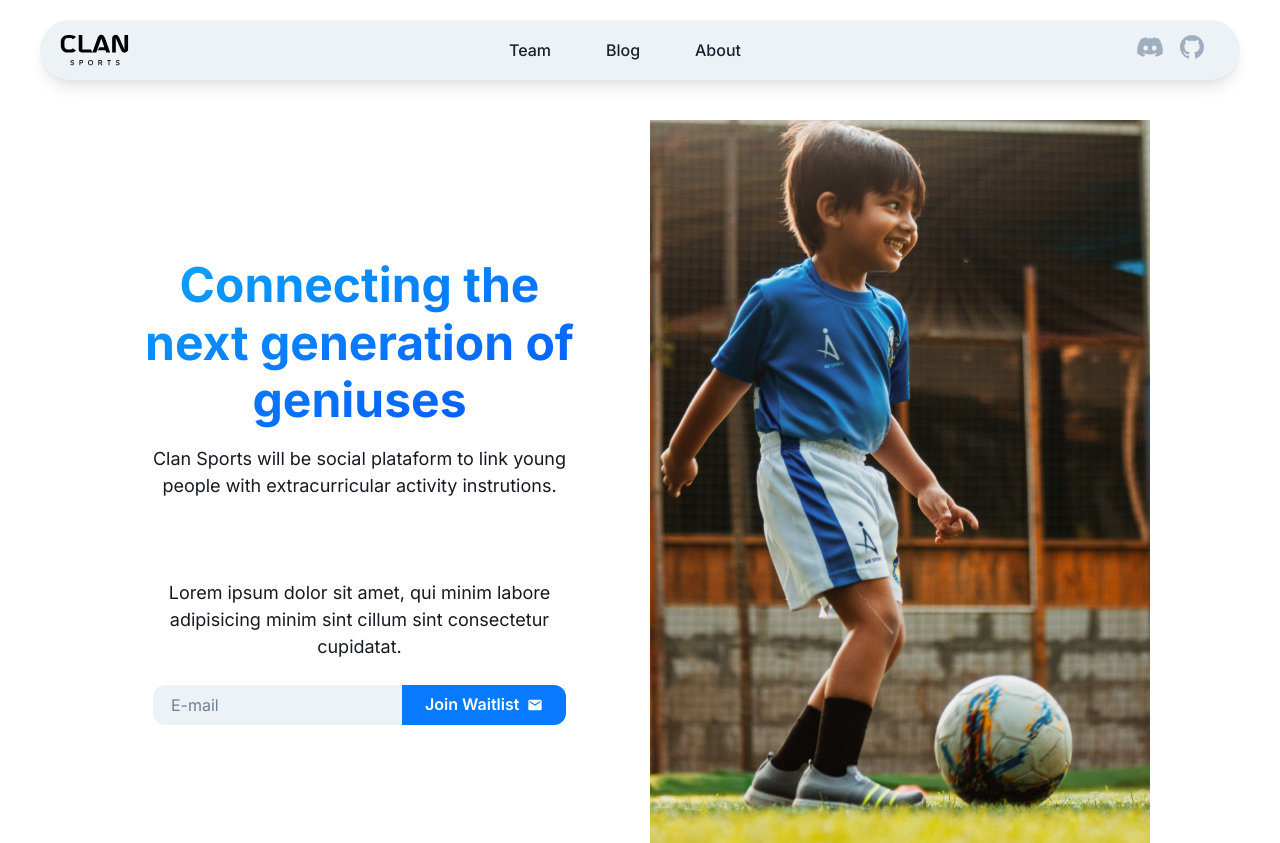
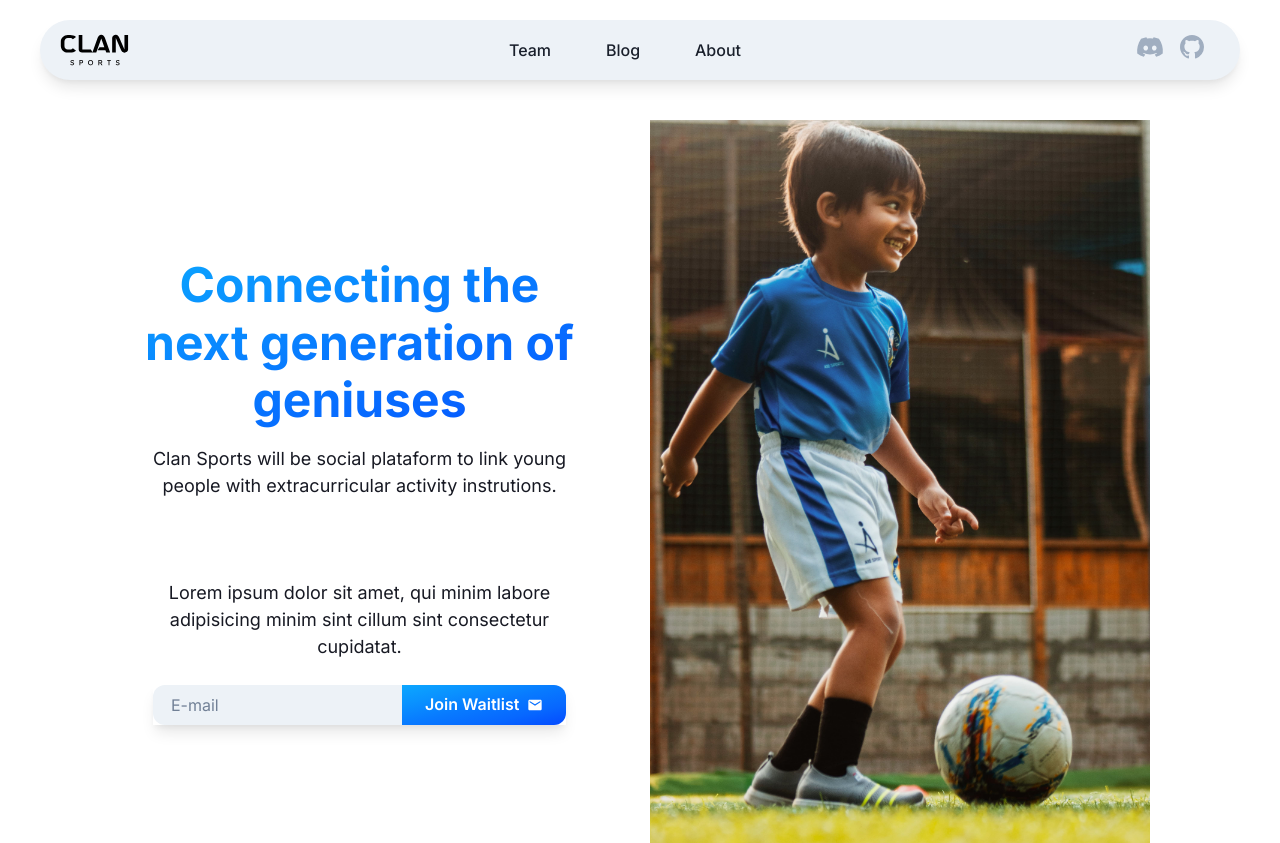
Before and after one commit to codigouranio/clan.sports.js, a Next.js app in the folder packages/frontend/: page / in a window 1280 px wide. Shown: the top 843 px of the page. Built offline with nearby package versions, Linux system fonts and the light colour scheme.

Commit message:
fix(frontend): :adhesive_bandage: removed  and some other changes
Ref:#88

Signed-off-by: Fabian Molina <molinafabian11b@gmail.com>

```diff
--- a/packages/frontend/src/components/atoms/Input.tsx
+++ b/packages/frontend/src/components/atoms/Input.tsx
@@ -1,4 +1,3 @@
-// React
 // Chakra
 import { Input } from '@chakra-ui/react';
 import React, { ChangeEvent, useState } from 'react';
--- a/packages/frontend/src/components/layouts/index.ts
+++ /dev/null
@@ -1 +0,0 @@
-export * from './MainLayout';
--- a/packages/frontend/src/components/molecules/InputButton.tsx
+++ b/packages/frontend/src/components/molecules/InputButton.tsx
@@ -1,6 +1,7 @@
 /**
  * Component InputButton contiene un componente botón y entrada con un icono
  **/
+import { gradientClan } from '@/styles/theme';
 import { Button, Flex, Input } from '@chakra-ui/react';
 import { MdMail } from 'react-icons/md';
 
@@ -11,7 +12,7 @@ interface Props {
 
 export const InputButton: React.FC<Props> = ({ content, placeholder }) => {
   return (
-    <Flex w="90%" margin="25px auto">
+    <Flex w="90%" margin="25px auto" boxShadow="lg">
       <Input
         placeholder={placeholder}
         variant="filled"
@@ -22,9 +23,10 @@ export const InputButton: React.FC<Props> = ({ content, placeholder }) => {
       <Button
         p={0}
         borderLeftRadius="0"
+        bgGradient={gradientClan}
+        color="white"
         w="70%"
         rightIcon={<MdMail />}
-        colorScheme="clan"
       >
         {content}
       </Button>
--- a/packages/frontend/src/pages/login/index.tsx
+++ b/packages/frontend/src/pages/login/index.tsx
@@ -10,14 +10,12 @@ import {
   InputEmail,
   InputPassword,
 } from 'src/components/atoms';
+
 // Components
-import { MainLayout } from 'src/components/layouts';
-
 import logo from '../../../public/logo_cs_negro.svg';
 
 const LoginPage: NextPage = () => {
   return (
-    <MainLayout>
     <Center
       bgGradient="linear(
                           to-br,
@@ -65,7 +63,6 @@ const LoginPage: NextPage = () => {
         </Box>
       </Box>
     </Center>
-    </MainLayout>
   );
 };
 
```
Also changed, not shown: packages/frontend/src/components/layouts/MainLayout.tsx (deleted, +0 -16 lines). Lines whose indentation alone changed are shown as unchanged.
